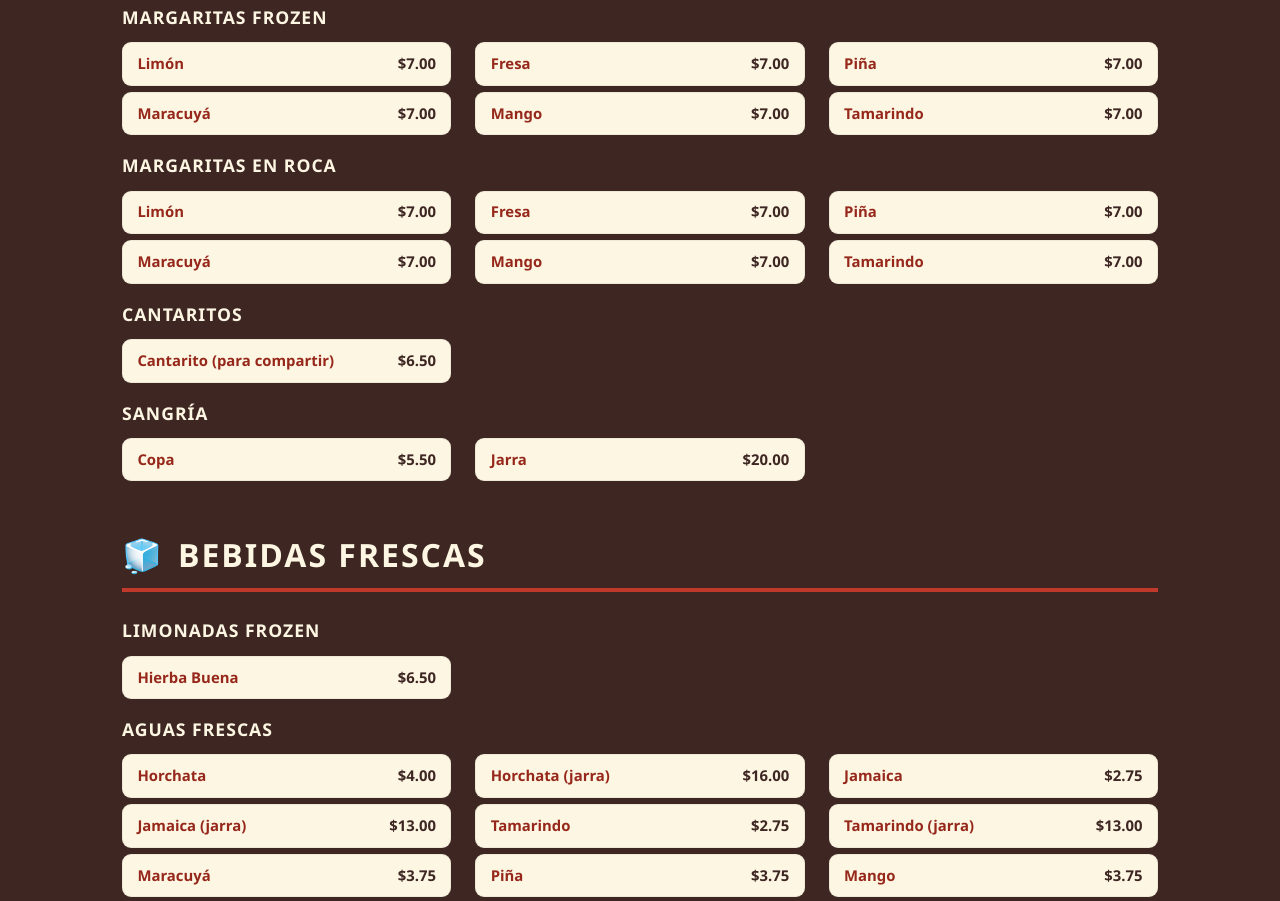
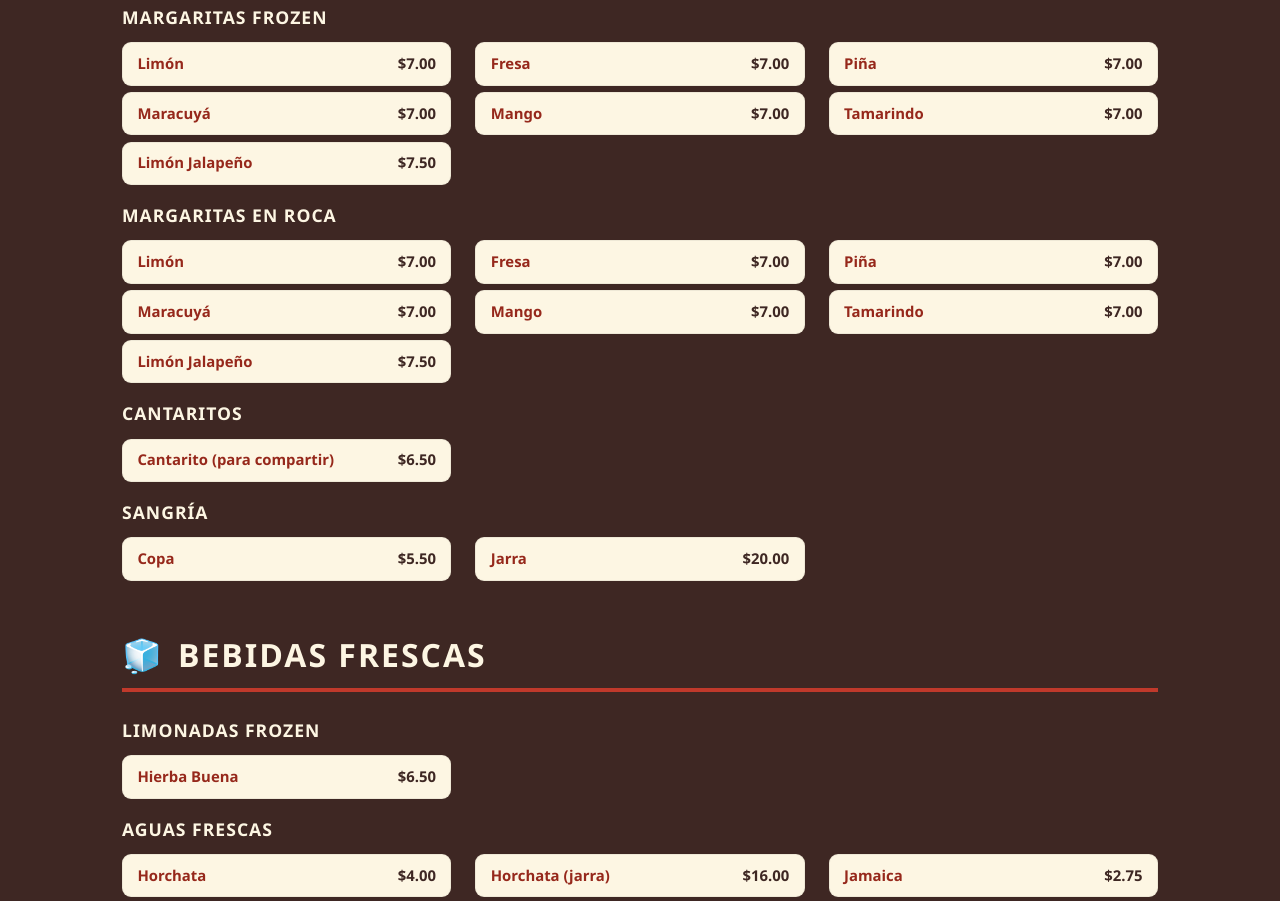
Before and after one commit to peter-cyber13/tacos-el-compa, a plain HTML site: page menu/index.html in a window 1280 px wide. Shown: the part 8231-9132 px from the top of the page. Drawn offline with Linux system fonts and the light colour scheme.

Commit message:
Agregar Margarita Limón Jalapeño .50 (frozen y roca) al menú web

```diff
--- a/menu/index.html
+++ b/menu/index.html
@@ -592,6 +592,7 @@
     <div class="drinkrow"><span class="dn">Maracuyá</span><span class="dp">$7.00</span></div>
     <div class="drinkrow"><span class="dn">Mango</span><span class="dp">$7.00</span></div>
     <div class="drinkrow"><span class="dn">Tamarindo</span><span class="dp">$7.00</span></div>
+    <div class="drinkrow"><span class="dn">Limón Jalapeño</span><span class="dp">$7.50</span></div>
   </div>
   <h3 class="drink-sub">Margaritas en Roca</h3>
   <div class="drink-grid">
@@ -601,6 +602,7 @@
     <div class="drinkrow"><span class="dn">Maracuyá</span><span class="dp">$7.00</span></div>
     <div class="drinkrow"><span class="dn">Mango</span><span class="dp">$7.00</span></div>
     <div class="drinkrow"><span class="dn">Tamarindo</span><span class="dp">$7.00</span></div>
+    <div class="drinkrow"><span class="dn">Limón Jalapeño</span><span class="dp">$7.50</span></div>
   </div>
   <h3 class="drink-sub">Cantaritos</h3>
   <div class="drink-grid">
```
